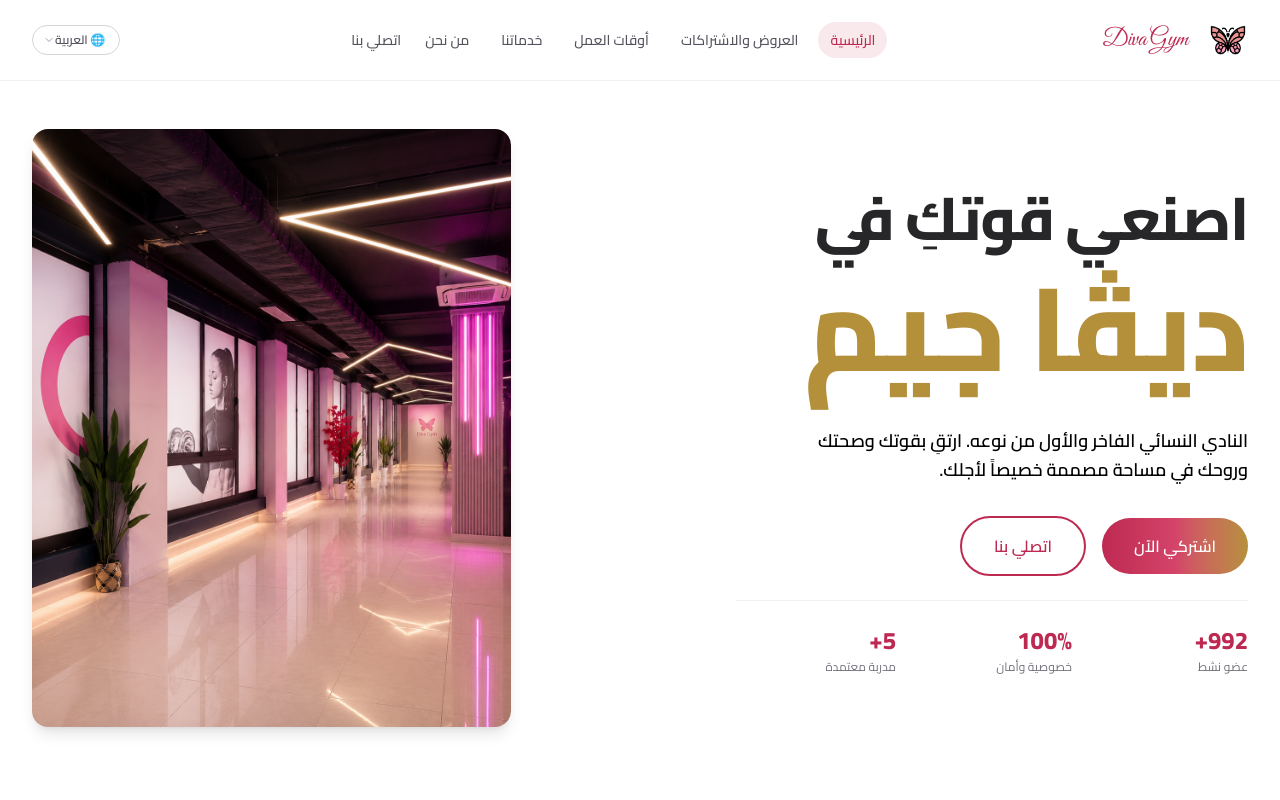
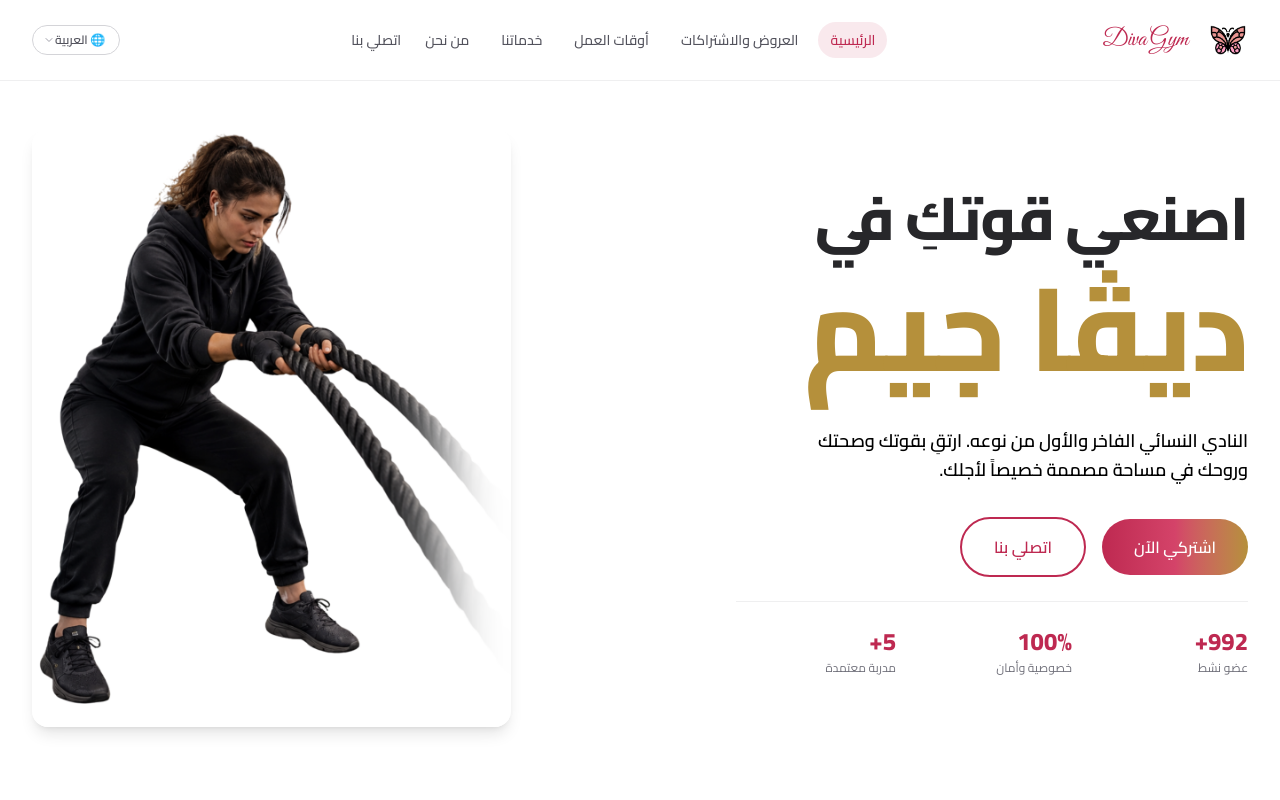
Before and after one commit to pandara-tech/divagym, a Next.js app: page /divagym/ in a window 1280 px wide. Shown: the top 800 px of the page. Built offline with nearby package versions, Linux system fonts and the light colour scheme.

Commit message:
Fix hero image back to preview2.png

```diff
--- a/app/page.tsx
+++ b/app/page.tsx
@@ -583,9 +583,9 @@
               <div className="lg:col-span-5 relative">
                 <div className="relative w-full rounded-2xl shadow-lg">
                   <img
-                  src={img('/preview.png')}
-                    alt="Luxury Diva Gym Interior"
-                    className="w-full h-auto rounded-2xl"
+                  src={img('/preview2.png')}
+                  alt="Diva Gym"
+                  className="w-full h-auto rounded-2xl"
                     id="hero-image-display"
                   />
                 </div>
```
